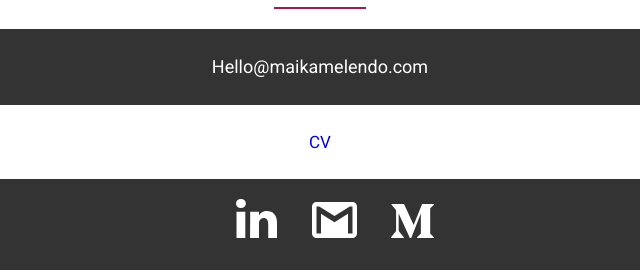
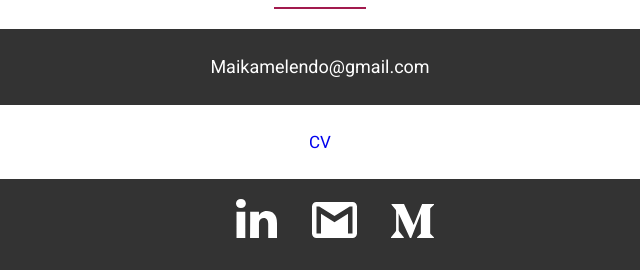
Before and after one commit to MaikaMelendo/portfolio, a plain HTML site: page index.html in a window 1280 px wide. Shown: the part 3319-3591 px from the top of the page, 320-960 px from the left. Drawn offline with nearby package versions, Linux system fonts and the light colour scheme.

Commit message:
Update index.html

```diff
--- a/index.html
+++ b/index.html
@@ -119,7 +119,7 @@
           <div class="deco">
 
             <p class="cont">
-              <a href="mailto:maikamelendo@gmail.com">Hello@maikamelendo.com</a>
+              <a href="mailto:maikamelendo@gmail.com">Maikamelendo@gmail.com</a>
               <p><a href="images/CVPNG.png">CV</a></p>
               <p>
 
```
